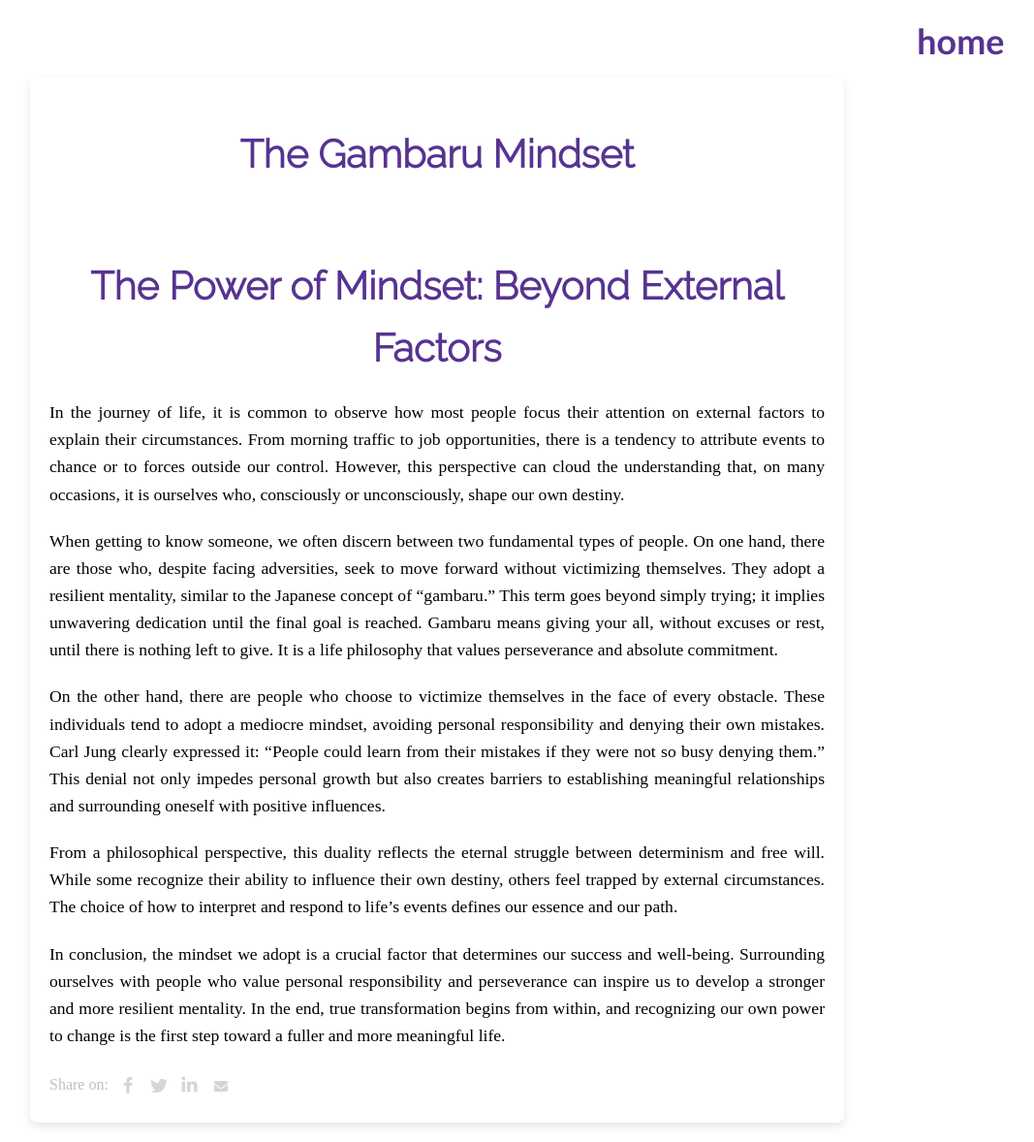
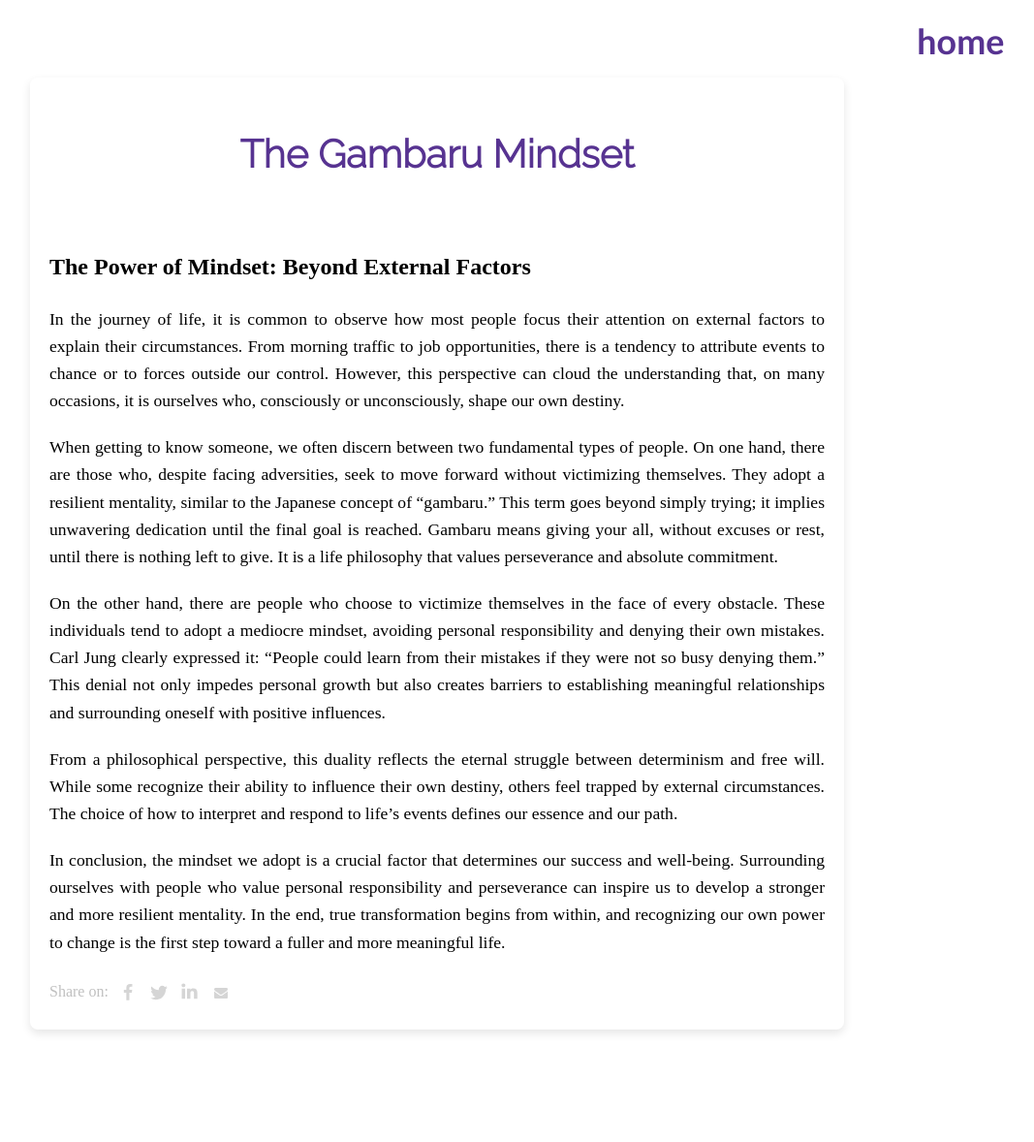
Before and after one commit to 123porAlan/123porAlan.github.io, a Jekyll site: the page built from _posts/2024-11-18-Beyond External Factors.md, in a window 1280 px wide. Shown: the whole page at 97% size, without its empty margins (189-1256 px from the left). Built offline with Jekyll 4.4.1, drawn with Linux system fonts in a browser that asks for light colours; after the commit the page ends 1082 px from its top, so only the background shows below that.

```diff
--- a/_posts/2024-11-18-Beyond External Factors.md
+++ b/_posts/2024-11-18-Beyond External Factors.md
@@ -5,7 +5,7 @@ date:   2024-11-18
 ---
 
 
-# The Power of Mindset: Beyond External Factors
+## The Power of Mindset: Beyond External Factors
 
 In the journey of life, it is common to observe how most people focus their attention on external factors to explain their circumstances. From morning traffic to job opportunities, there is a tendency to attribute events to chance or to forces outside our control. However, this perspective can cloud the understanding that, on many occasions, it is ourselves who, consciously or unconsciously, shape our own destiny.
 
```
